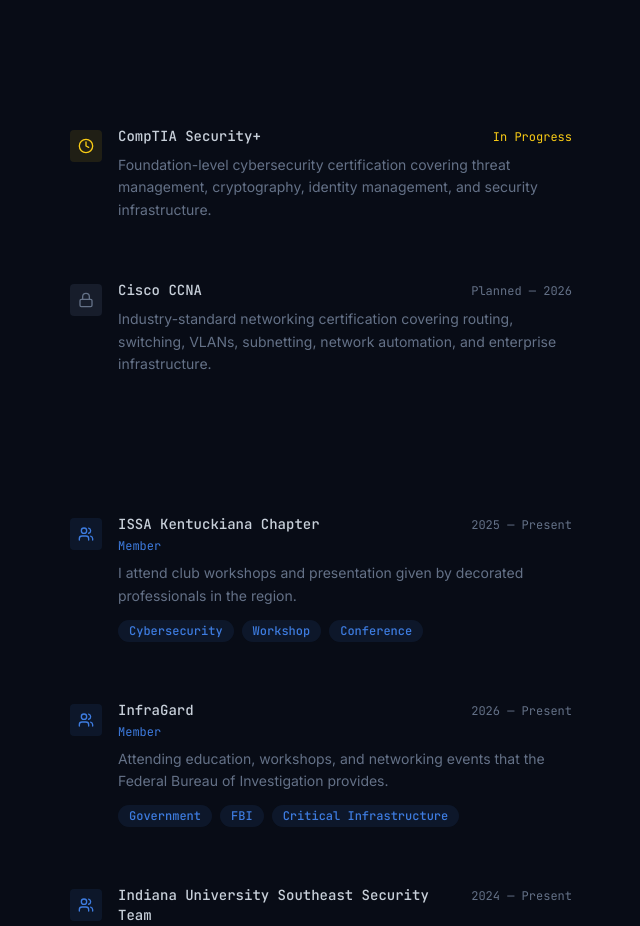
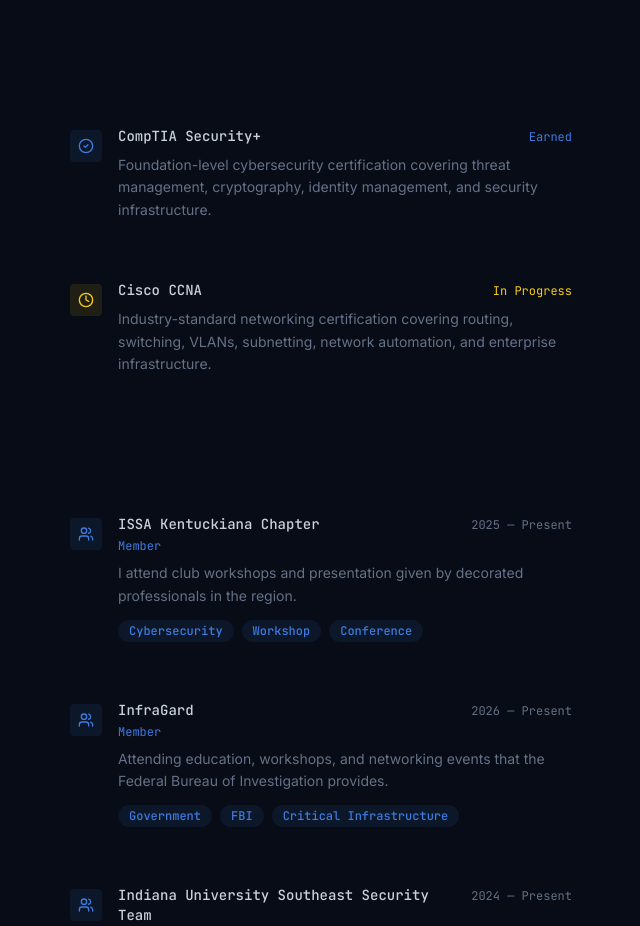
Before and after one commit to justjonah01/site, a Next.js app in the folder v0-next-shadcn/: page / in a window 1280 px wide. Shown: the part 2040-2966 px from the top of the page, without its empty margins (559-1199 px from the left). Built offline with nearby package versions, Linux system fonts and the light colour scheme.

Commit message:
Update certifications status and date

```diff
--- a/v0-next-shadcn/components/certifications-section.tsx
+++ b/v0-next-shadcn/components/certifications-section.tsx
@@ -3,14 +3,14 @@ import { CheckCircle2, Clock, Lock } from "lucide-react"
 const certifications = [
   {
     name: "CompTIA Security+",
-    status: "in-progress" as const,
-    date: "In Progress",
+    status: "earned" as const,
+    date: "Earned",
     description: "Foundation-level cybersecurity certification covering threat management, cryptography, identity management, and security infrastructure.",
   },
   {
     name: "Cisco CCNA",
-    status: "planned" as const,
-    date: "Planned \u2014 2026",
+    status: "in-progress" as const,
+    date: "In Progress",
     description: "Industry-standard networking certification covering routing, switching, VLANs, subnetting, network automation, and enterprise infrastructure.",
   },
   /*
```
